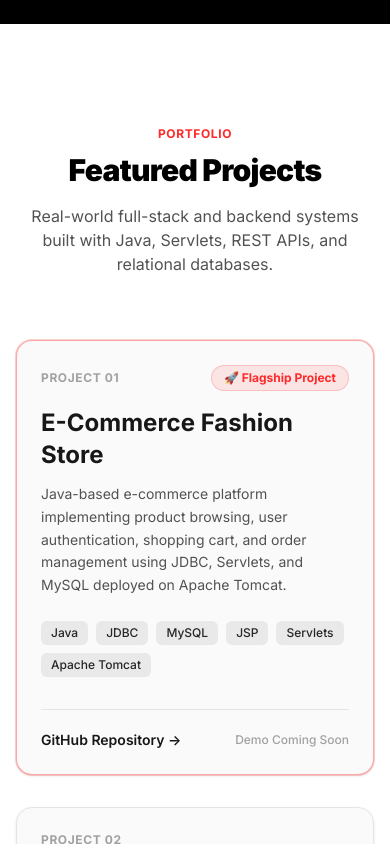
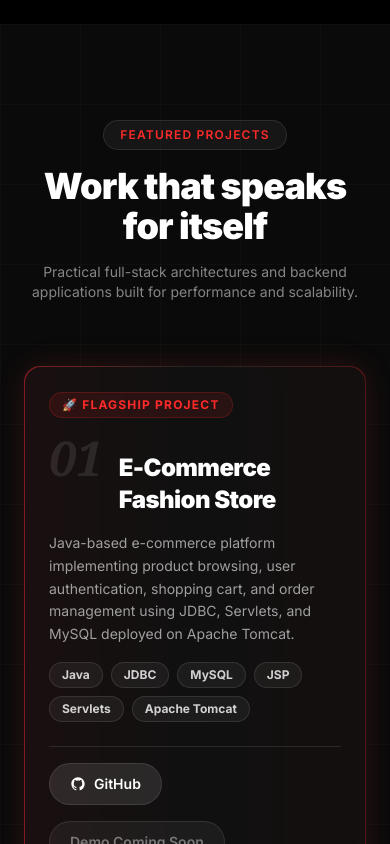
Before and after one commit to edigayugandhar/yugandhar-goud-e-portfolio, a React (Vite) app: page / in a window 390 px wide. Shown: the part 4960-5804 px from the top of the page. Built offline with nearby package versions, Linux system fonts and the light colour scheme; no server answers.

Commit message:
Create editorial Projects section with flagship gradient border and GitHub links

```diff
--- a/src/components/Projects.jsx
+++ b/src/components/Projects.jsx
@@ -1,64 +1,73 @@
-import { projects } from '../data/portfolioData'
+import { projects, socialLinks } from '../data/portfolioData'
 
-export default function Projects() {
+// Small GitHub inline SVG icon
+function GitHubIcon({ className = 'w-4 h-4' }) {
   return (
-    <section id="projects" className="py-24 bg-white text-neutral-900">
-      <div className="max-w-6xl mx-auto px-4 sm:px-6 lg:px-8">
-        {/* Section Header */}
-        <div className="text-center max-w-3xl mx-auto mb-16" data-aos="fade-up">
-          <span className="text-xs font-bold uppercase tracking-wider text-[#ff2a2a]">
-            Portfolio
+    <svg className={className} fill="currentColor" viewBox="0 0 24 24" aria-hidden="true">
+      <path
+        fillRule="evenodd"
+        clipRule="evenodd"
+        d="M12 2C6.477 2 2 6.477 2 12c0 4.418 2.865 8.166 6.839 9.489.5.092.682-.217.682-.482 0-.237-.009-.868-.013-1.703-2.782.604-3.369-1.342-3.369-1.342-.454-1.154-1.11-1.462-1.11-1.462-.908-.62.069-.608.069-.608 1.003.07 1.531 1.03 1.531 1.03.892 1.529 2.341 1.088 2.91.832.092-.647.35-1.088.636-1.338-2.22-.253-4.555-1.11-4.555-4.943 0-1.091.39-1.984 1.029-2.683-.103-.253-.446-1.27.098-2.647 0 0 .84-.269 2.75 1.025A9.578 9.578 0 0112 6.836c.85.004 1.705.115 2.504.337 1.909-1.294 2.747-1.025 2.747-1.025.546 1.377.202 2.394.1 2.647.64.699 1.028 1.592 1.028 2.683 0 3.842-2.339 4.687-4.566 4.935.359.309.678.919.678 1.852 0 1.336-.012 2.415-.012 2.743 0 .267.18.578.688.48C19.138 20.163 22 16.418 22 12c0-5.523-4.477-10-10-10z"
+      />
+    </svg>
+  )
+}
+
+// Small External Link inline SVG icon
+function ExternalLinkIcon({ className = 'w-4 h-4' }) {
+  return (
+    <svg className={className} fill="none" stroke="currentColor" strokeWidth={2} viewBox="0 0 24 24" aria-hidden="true">
+      <path strokeLinecap="round" strokeLinejoin="round" d="M10 6H6a2 2 0 00-2 2v10a2 2 0 002 2h10a2 2 0 002-2v-4M14 4h6m0 0v6m0-6L10 14" />
+    </svg>
+  )
+}
+
+// Single Project Card with 1px gradient border and backdrop blur
+function ProjectCard({ project, aosDelay }) {
+  const isFlagship = project.isFlagship
+
+  return (
+    <div
+      data-aos="fade-up"
+      data-aos-delay={aosDelay}
+      className={`p-[1px] rounded-2xl transition-all duration-300 ${
+        isFlagship
+          ? 'bg-gradient-to-r from-red-500/50 via-white/10 to-red-500/30 hover:from-red-500/70 hover:via-white/20 hover:to-red-500/50 shadow-[0_0_30px_rgba(239,68,68,0.15)] hover:shadow-[0_0_40px_rgba(239,68,68,0.25)]'
+          : 'bg-white/10 hover:bg-white/20'
+      }`}
+    >
+      <div className="rounded-2xl p-6 md:p-8 backdrop-blur-md bg-[#0f0f0f]/90 flex flex-col justify-between h-full">
+        <div>
+          {/* Optional Badge Pill */}
+          {project.badge && (
+            <div className="mb-4">
+              <span className="inline-block px-3 py-1 rounded-full bg-[#ff2a2a]/10 border border-[#ff2a2a]/20 text-[#ff2a2a] text-xs font-bold uppercase tracking-widest">
+                {project.badge}
               </span>
-          <h2 className="text-3xl sm:text-5xl font-black tracking-tight mt-2 text-black">
-            Featured Projects
-          </h2>
-          <p className="mt-4 text-base sm:text-lg text-neutral-600">
-            Real-world full-stack and backend systems built with Java, Servlets, REST APIs, and relational databases.
-          </p>
+            </div>
+          )}
+
+          {/* Number + Title Header */}
+          <div className="flex items-baseline gap-4 mb-3">
+            <span className="font-serif italic text-5xl font-black text-white/10 select-none shrink-0 leading-none">
+              {project.number}
+            </span>
+            <h3 className="text-2xl md:text-3xl font-black text-white tracking-tight">
+              {project.title}
+            </h3>
           </div>
 
-        {/* Projects Grid */}
-        <div className="grid grid-cols-1 md:grid-cols-2 gap-8 max-w-4xl mx-auto">
-          {projects.map((project, idx) => (
-            <div
-              key={project.id}
-              data-aos="fade-up"
-              data-aos-delay={idx * 150}
-              className={`flex flex-col justify-between rounded-2xl bg-neutral-50 border transition-all duration-300 p-6 sm:p-8 group shadow-sm hover:shadow-xl ${
-                project.isFlagship
-                  ? 'border-[#ff2a2a]/40 ring-1 ring-[#ff2a2a]/20'
-                  : 'border-neutral-200 hover:border-[#ff2a2a]/60'
-              }`}
-            >
-              <div>
-                {/* Badge Header */}
-                <div className="flex items-center justify-between mb-4">
-                  <span className="text-xs font-bold uppercase tracking-wider text-neutral-400">
-                    Project {project.number}
-                  </span>
-                  {project.badge && (
-                    <span className="text-xs font-bold px-3 py-1 rounded-full bg-[#ff2a2a]/10 text-[#ff2a2a] border border-[#ff2a2a]/20">
-                      {project.badge}
-                    </span>
-                  )}
-                </div>
-
-                {/* Title */}
-                <h3 className="text-2xl font-bold text-neutral-900 mb-3 group-hover:text-[#ff2a2a] transition-colors">
-                  {project.title}
-                </h3>
-
           {/* Description */}
-                <p className="text-sm text-neutral-600 leading-relaxed mb-6">
+          <p className="text-white/60 text-sm md:text-base leading-relaxed my-4">
             {project.description}
           </p>
 
-                {/* Tech Stack Tags */}
-                <div className="flex flex-wrap gap-2 mb-8">
+          {/* Tech Tag Pills */}
+          <div className="flex flex-wrap gap-2 mb-6">
             {project.techTags.map((tag) => (
               <span
                 key={tag}
-                      className="text-xs px-2.5 py-1 rounded-md bg-neutral-200/80 text-neutral-800 font-medium"
+                className="rounded-full px-3 py-1 bg-white/5 border border-white/10 text-white/80 text-xs font-bold hover:bg-red-600/20 hover:text-white hover:border-red-500/30 transition-colors"
               >
                 {tag}
               </span>
@@ -66,34 +75,91 @@ export default function Projects() {
           </div>
         </div>
 
-              {/* Action Links */}
-              <div className="flex items-center justify-between pt-5 border-t border-neutral-200">
+        {/* Action Buttons */}
+        <div className="flex flex-wrap items-center gap-4 pt-4 border-t border-white/10">
+          {project.links?.github && (
             <a
               href={project.links.github}
               target="_blank"
               rel="noopener noreferrer"
-                  className="inline-flex items-center gap-1.5 text-sm font-semibold text-neutral-900 hover:text-[#ff2a2a] transition-colors"
+              className="inline-flex items-center gap-2 px-5 py-2.5 rounded-full bg-white/10 hover:bg-white/20 border border-white/10 text-white font-semibold text-sm transition-all hover:scale-105"
             >
-                  GitHub Repository &rarr;
+              <GitHubIcon />
+              <span>GitHub</span>
             </a>
-                {project.links.demo ? (
+          )}
+
+          {project.links?.demo ? (
             <a
               href={project.links.demo}
               target="_blank"
               rel="noopener noreferrer"
-                    className="text-xs font-bold px-3 py-1.5 rounded-full bg-[#ff2a2a] text-white hover:bg-[#e02424] transition-colors"
+              className="inline-flex items-center gap-2 px-5 py-2.5 rounded-full bg-[#ff2a2a] hover:bg-[#e02424] text-white font-semibold text-sm transition-all hover:scale-105 shadow-md shadow-[#ff2a2a]/20"
             >
-                    Live Demo
+              <span>Live Demo</span>
+              <ExternalLinkIcon />
             </a>
           ) : (
-                  <span className="text-xs text-neutral-400 font-medium">
+            <span
+              className="inline-flex items-center gap-2 px-5 py-2.5 rounded-full bg-white/5 border border-white/10 text-white/40 font-semibold text-sm cursor-not-allowed select-none"
+            >
               Demo Coming Soon
             </span>
           )}
         </div>
       </div>
+    </div>
+  )
+}
+
+export default function Projects() {
+  return (
+    <section
+      id="projects"
+      className="bg-[#0a0a0a] bg-[linear-gradient(to_right,#8080800a_1px,transparent_1px),linear-gradient(to_bottom,#8080800a_1px,transparent_1px)] bg-[size:80px_80px] pt-24 pb-32 px-6 md:px-12 relative"
+    >
+      <div className="max-w-5xl mx-auto">
+        {/* Header (centred) */}
+        <div className="text-center max-w-3xl mx-auto mb-16" data-aos="fade-up">
+          <div className="inline-block px-4 py-1.5 rounded-full bg-white/5 border border-white/10 text-[#ff2a2a] text-xs font-semibold uppercase tracking-widest mb-4">
+            Featured Projects
+          </div>
+          <h2 className="text-4xl md:text-5xl lg:text-6xl font-black text-white tracking-tight mb-4">
+            Work that speaks for itself
+          </h2>
+          <p className="text-white/50 text-sm md:text-base max-w-xl mx-auto">
+            Practical full-stack architectures and backend applications built for performance and scalability.
+          </p>
+        </div>
+
+        {/* Project Cards in flex-col list */}
+        <div className="flex flex-col gap-6 md:gap-8 mb-16">
+          {projects.map((project, index) => (
+            <ProjectCard
+              key={project.id}
+              project={project}
+              aosDelay={(index + 1) * 100}
+            />
           ))}
         </div>
+
+        {/* Explore All Repositories button */}
+        {socialLinks?.github && (
+          <div className="text-center" data-aos="fade-up">
+            <a
+              href={socialLinks.github}
+              target="_blank"
+              rel="noopener noreferrer"
+              className="inline-flex items-center gap-3 px-8 py-4 rounded-full bg-white/5 hover:bg-white/10 border border-white/10 text-white font-semibold text-sm transition-all hover:scale-105 shadow-lg group"
+            >
+              <GitHubIcon className="w-5 h-5 text-white/80 group-hover:text-white" />
+              <span>Explore All My Repositories</span>
+              <span className="text-red-400 group-hover:translate-x-1 transition-transform">
+                &rarr;
+              </span>
+            </a>
+          </div>
+        )}
       </div>
     </section>
   )
```
Lines whose indentation alone changed are shown as unchanged.
